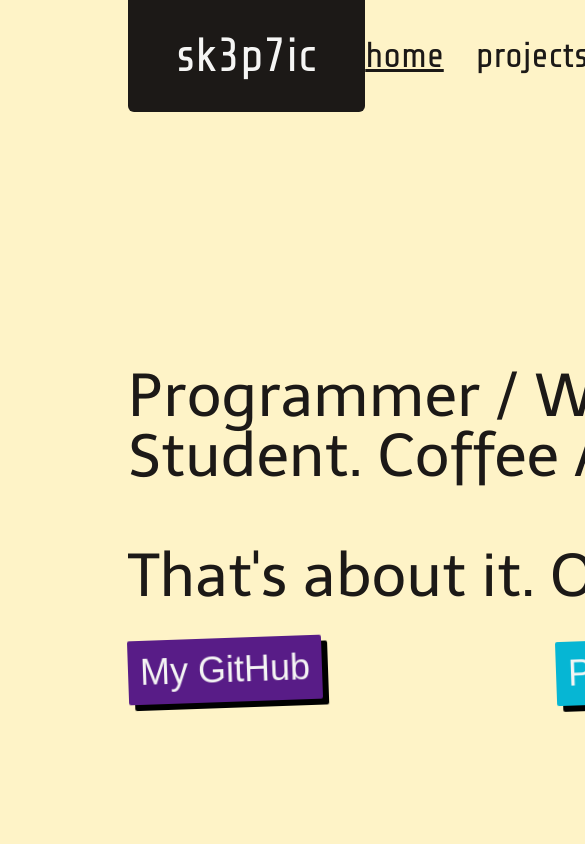
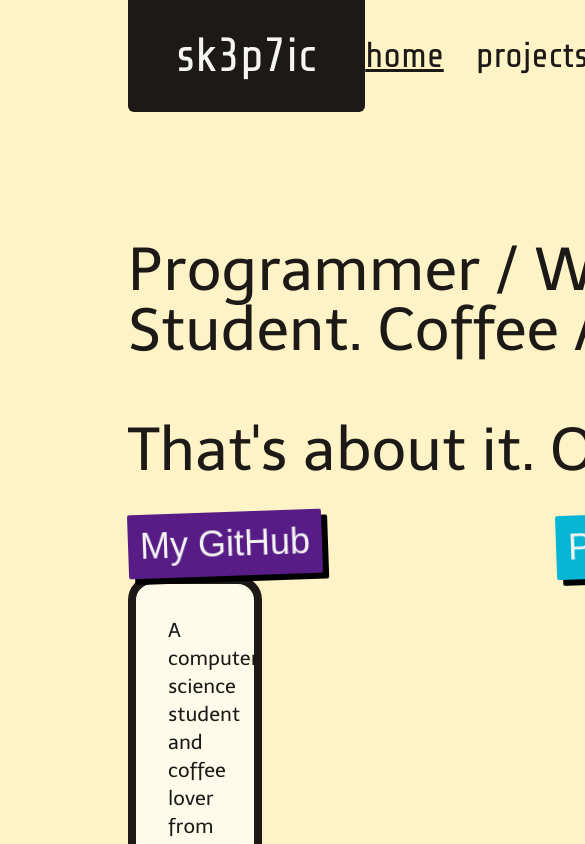
Before and after one commit to sk3p7ic/sk3p7ic-site, a React (Create React App) app: page / in a window 390 px wide. Shown: the top 844 px of the page, 585 px wide, since content can reach past the window. Built offline with nearby package versions, Linux system fonts and the light colour scheme; a web font is replaced by a local one.

Commit message:
Added slight responsiveness to home page

```diff
--- a/src/pages/home/home.js
+++ b/src/pages/home/home.js
@@ -3,8 +3,8 @@ import { AboutPanel } from "./about-panel/AboutPanel";
 
 export const HomePage = () => {
   return (
-    <div className="flex-grow w-full h-full p-32 flex gap-4">
-      <div className="flex flex-col gap-8 justify-center">
+    <div className="flex-grow w-full h-full p-32 flex flex-col md:flex-row md:gap-4">
+      <div className="flex flex-col gap-8 justify-center w-min">
         <h1 className="font-telex text-6xl whitespace-nowrap">
           Programmer / Web Dev.
           <br />
@@ -21,8 +21,8 @@ export const HomePage = () => {
           </FunkyButton>
         </div>
       </div>
-      <div className="flex-grow flex justify-center">
-        <div className="w-3/4 p-8 border-8 rounded-3xl border-stone-900 bg-amber-50 ">
+      <div className="flex-grow flex 2xl:justify-center">
+        <div className="flex-grow w-full xl:flex-grow-0 2xl:w-3/4 p-8 border-8 rounded-3xl border-stone-900 bg-amber-50 ">
           <div className="flex flex-col font-telex text-xl">
             <p className="text-justify">
               A computer science student and coffee lover from San Antonio,
```
